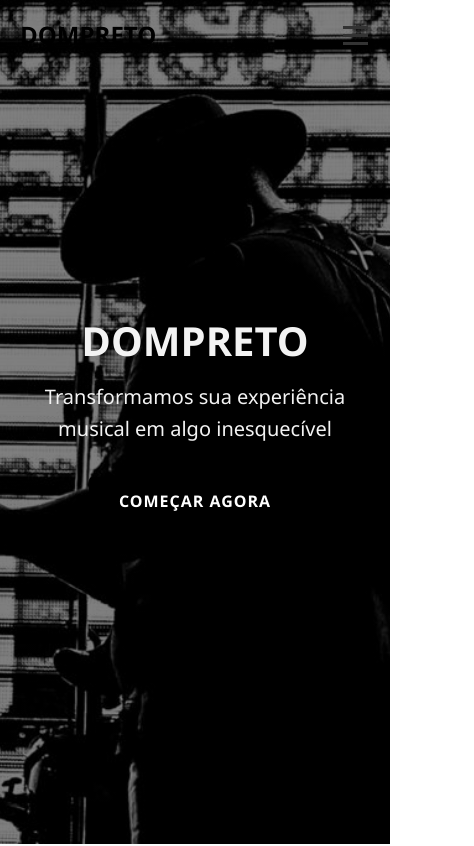
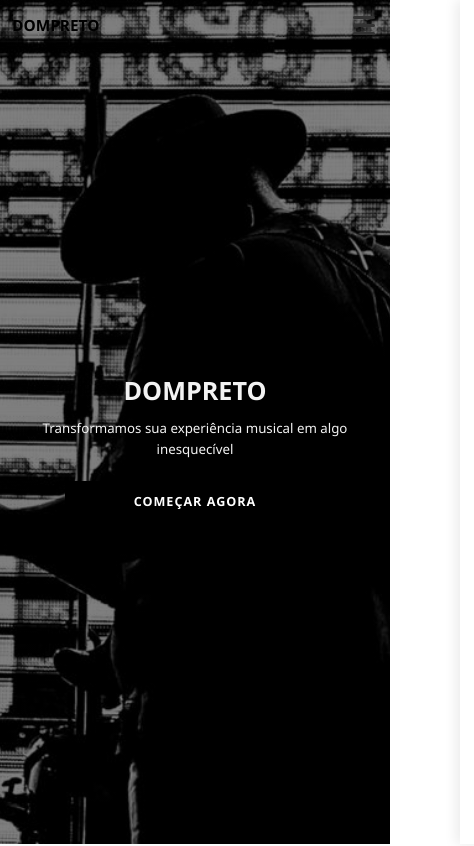
Before and after one commit to MateusOliveiraPires/dompreto, a React (Create React App) app: page / in a window 390 px wide. Shown: the top 846 px of the page, 474 px wide, since content can reach past the window. Built offline with nearby package versions, Linux system fonts and the light colour scheme.

Commit message:
change text finals corrigido autorais

```diff
--- a/src/App.js
+++ b/src/App.js
@@ -9,7 +9,6 @@ import Festivals from './components/Festivals/Festivals';
 import Clipping from './components/Clipping/Clipping';
 import Appearances from './components/Appearances/Appearances';
 import Authors from './components/Authors/Authors';
-import Features from './components/Features/Features';
 import Contact from './components/Contact/Contact';
 import Footer from './components/Footer/Footer';
 
@@ -25,7 +24,6 @@ function App() {
         <Clipping />
         <Appearances/>
         <Authors />
-        <Features />
         <Contact />
       </main>
 
--- a/src/components/About/About.js
+++ b/src/components/About/About.js
@@ -35,9 +35,6 @@ Led Zeppelin e James Brown, Dom Preto traduz a alma das montanhas mineiras em su
 sonoridade autêntica, conectando diferentes estilos com sua voz marcante e carisma
 singular.
           </p>
-          <p>
-            Nossa missão é entregar valor real aos clientes, unindo estética impecável com código robusto e escalável.
-          </p>
           <a href="#festivals" className="btn btn-secondary">Saiba Mais</a>
         </div>
       </div>
--- a/src/components/Appearances/Appearances.js
+++ b/src/components/Appearances/Appearances.js
@@ -53,9 +53,6 @@ const Appearances = () => {
               autoral. Também foi destaque na Rádio Extra e Rádio Inconfidência, consolidando
               sua trajetória no cenário musical alternativo.
           </p>
-          <p>
-            Nossa missão é entregar valor real aos clientes, unindo estética impecável com código robusto e escalável.
-          </p>
           <a href="#authors" className="btn btn-secondary">Saiba Mais</a>
         </div>
       </div>
--- a/src/components/Festivals/Festivals.js
+++ b/src/components/Festivals/Festivals.js
@@ -64,9 +64,6 @@ eventos como Boa Vista Soul Jazz, Dipanas Blues, Chapadas Blues, Horizonte Blues
 na final do Tiradentes Jazz Blues Festival, sempre com sua voz marcante e
 performance envolvente.
           </p>
-          <p>
-            Nossa missão é entregar valor real aos clientes, unindo estética impecável com código robusto e escalável.
-          </p>
           <a href="#clipping" className="btn btn-secondary">Saiba Mais</a>
         </div>
       </div>
--- a/src/components/Header/Header.css
+++ b/src/components/Header/Header.css
@@ -1,36 +1,59 @@
 .header {
   position: fixed;
   top: 0;
+  left: 0;
   width: 100%;
   z-index: 1000;
   background-color: transparent;
-  transition: background-color var(--transition-speed), box-shadow var(--transition-speed);
+  transition: background-color var(--transition-speed), box-shadow var(--transition-speed), padding var(--transition-speed);
   padding: 1rem 0;
 }
 
 .header.scrolled {
   background-color: var(--white);
-  box-shadow: 0 2px 10px rgba(0,0,0,0.1);
+  box-shadow: 0 2px 10px rgba(0, 0, 0, 0.1);
 }
 
 .header-container {
+  width: 100%;
   max-width: 1200px;
   margin: 0 auto;
   padding: 0 20px;
   display: flex;
   justify-content: space-between;
   align-items: center;
+  gap: 20px;
+  position: relative;
+}
+
+.logo {
+  z-index: 1002;
 }
 
 .logo a {
-  font-size: 1.5rem;
+  font-size: clamp(1.2rem, 2vw, 1.5rem);
   font-weight: bold;
   color: var(--primary-color);
+  white-space: nowrap;
+  text-decoration: none;
+}
+
+.nav {
+  display: flex;
+  align-items: center;
 }
 
 .nav-list {
   display: flex;
+  align-items: center;
   gap: 2rem;
+  list-style: none;
+  margin: 0;
+  padding: 0;
+}
+
+.nav-list li {
+  list-style: none;
 }
 
 .nav-list a {
@@ -38,87 +61,168 @@
   color: var(--text-color);
   position: relative;
   transition: color var(--transition-speed);
+  font-size: 1rem;
+  text-decoration: none;
 }
 
 .nav-list a:hover {
   color: var(--primary-color);
 }
 
-/* Menu Mobile Toggle (Hamburger) */
+/* Botão Hamburger */
 .menu-toggle {
   display: none;
-  flex-direction: column;
   justify-content: center;
   align-items: center;
-  width: 30px;
-  height: 30px;
+  width: 32px;
+  height: 32px;
   background: transparent;
   border: none;
   cursor: pointer;
-  z-index: 1001;
+  z-index: 1002;
+  padding: 0;
 }
 
-.hamburger, .hamburger::before, .hamburger::after {
+.hamburger,
+.hamburger::before,
+.hamburger::after {
   width: 25px;
   height: 3px;
   background-color: var(--text-color);
   transition: all var(--transition-speed);
   position: relative;
+  border-radius: 2px;
+  display: block;
 }
 
-.hamburger::before, .hamburger::after {
+.hamburger::before,
+.hamburger::after {
   content: '';
   position: absolute;
   left: 0;
 }
 
-.hamburger::before { top: -8px; }
-.hamburger::after { top: 8px; }
+.hamburger::before {
+  top: -8px;
+}
 
-/* Animação do X */
+.hamburger::after {
+  top: 8px;
+}
+
+/* Animação para X */
 .menu-toggle.active .hamburger {
   background-color: transparent;
 }
+
 .menu-toggle.active .hamburger::before {
   transform: rotate(45deg);
   top: 0;
 }
+
 .menu-toggle.active .hamburger::after {
   transform: rotate(-45deg);
   top: 0;
 }
 
-/* Responsividade */
+/* Tablet */
+@media (max-width: 992px) {
+  .header-container {
+    padding: 0 16px;
+  }
+
+  .nav-list {
+    gap: 1.2rem;
+  }
+
+  .nav-list a {
+    font-size: 0.95rem;
+  }
+}
+
+/* Mobile */
 @media (max-width: 768px) {
+  .header {
+    padding: 0.85rem 0;
+  }
+
+  .header-container {
+    padding: 0 16px;
+  }
+
   .menu-toggle {
     display: flex;
   }
 
   .nav {
-    position: absolute;
+    position: fixed;
     top: 0;
-    left: 0;
-    width: 100%;
+    right: -100%;
+    width: 80%;
+    max-width: 320px;
     height: 100vh;
     background-color: var(--white);
     display: flex;
-    justify-content: center;
-    align-items: center;
-    transform: translateX(-100%);
-    transition: transform var(--transition-speed);
+    justify-content: flex-start;
+    align-items: flex-start;
+    padding: 90px 24px 24px;
+    transition: right var(--transition-speed);
+    box-shadow: -4px 0 12px rgba(0, 0, 0, 0.08);
+    z-index: 1001;
   }
 
   .nav.active {
-    transform: translateX(0);
+    right: 0;
   }
 
   .nav-list {
     flex-direction: column;
-    text-align: center;
-    gap: 3rem;
+    align-items: flex-start;
+    justify-content: flex-start;
+    text-align: left;
+    gap: 1.5rem;
+    width: 100%;
+  }
+
+  .nav-list li {
+    width: 100%;
   }
 
   .nav-list a {
-    font-size: 1.5rem;
+    display: block;
+    width: 100%;
+    font-size: 1.1rem;
+    padding-bottom: 6px;
   }
 }
+
+/* Celulares pequenos */
+@media (max-width: 480px) {
+  .header-container {
+    padding: 0 12px;
+  }
+
+  .logo a {
+    font-size: 1.1rem;
+  }
+
+  .nav {
+    width: 85%;
+    padding: 85px 20px 20px;
+  }
+
+  .nav-list a {
+    font-size: 1rem;
+  }
+
+  .menu-toggle {
+    width: 28px;
+    height: 28px;
+  }
+
+  .hamburger,
+  .hamburger::before,
+  .hamburger::after {
+    width: 22px;
+  }
+}
--- a/src/components/Header/Header.js
+++ b/src/components/Header/Header.js
@@ -1,49 +1,81 @@
-import React, { useState, useEffect } from 'react';
+import React, { useEffect, useState } from 'react';
 import './Header.css';
+
+const menuItems = [
+  { label: 'Home', href: '#hero' },
+  { label: 'Sobre', href: '#about' },
+  { label: 'Festivais', href: '#festivals' },
+  { label: 'Clipping', href: '#clipping' },
+  { label: 'Mídia', href: '#appearances' },
+  { label: 'Autorais', href: '#authors' },
+  { label: 'Contato', href: '#contact' },
+];
 
 const Header = () => {
   const [isMenuOpen, setIsMenuOpen] = useState(false);
   const [isScrolled, setIsScrolled] = useState(false);
 
-  // Efeito para fixar o header ao rolar
   useEffect(() => {
     const handleScroll = () => {
-      setIsScrolled(window.scrollY > 50);
+      setIsScrolled(window.scrollY > 40);
     };
+
     window.addEventListener('scroll', handleScroll);
     return () => window.removeEventListener('scroll', handleScroll);
   }, []);
 
+  useEffect(() => {
+    document.body.style.overflow = isMenuOpen ? 'hidden' : 'auto';
+
+    return () => {
+      document.body.style.overflow = 'auto';
+    };
+  }, [isMenuOpen]);
+
   const toggleMenu = () => {
-    setIsMenuOpen(!isMenuOpen);
+    setIsMenuOpen((prev) => !prev);
+  };
+
+  const closeMenu = () => {
+    setIsMenuOpen(false);
   };
 
   return (
     <header className={`header ${isScrolled ? 'scrolled' : ''}`}>
       <div className="header-container">
         <div className="logo">
-          <a href="#hero">DOMPRETO</a>
+          <a href="#hero" onClick={closeMenu}>
+            DOMPRETO
+          </a>
         </div>
-
-        <nav className={`nav ${isMenuOpen ? 'active' : ''}`}>
-          <ul className="nav-list">
-            <li><a href="#hero" onClick={() => setIsMenuOpen(false)}>Home</a></li>
-            <li><a href="#about" onClick={() => setIsMenuOpen(false)}>Sobre</a></li>
-            <li><a href="#festivals" onClick={() => setIsMenuOpen(false)}>Festivais</a></li>
-            <li><a href="#clipping" onClick={() => setIsMenuOpen(false)}>Clipping</a></li>
-            <li><a href="#appearances" onClick={() => setIsMenuOpen(false)}>Mídia</a></li>
-            <li><a href="#authors" onClick={() => setIsMenuOpen(false)}>Autorais</a></li>
-            <li><a href="#contact" onClick={() => setIsMenuOpen(false)}>Contato</a></li>
-          </ul>
-        </nav>
 
         <button
           className={`menu-toggle ${isMenuOpen ? 'active' : ''}`}
           onClick={toggleMenu}
-          aria-label="Toggle menu"
+          aria-label={isMenuOpen ? 'Fechar menu' : 'Abrir menu'}
+          aria-expanded={isMenuOpen}
+          aria-controls="main-navigation"
+          type="button"
         >
           <span className="hamburger"></span>
         </button>
+
+        <nav
+          id="main-navigation"
+          className={`nav ${isMenuOpen ? 'active' : ''}`}
+        >
+          <ul className="nav-list">
+            {menuItems.map((item) => (
+              <li key={item.href}>
+                <a href={item.href} onClick={closeMenu}>
+                  {item.label}
+                </a>
+              </li>
+            ))}
+          </ul>
+        </nav>
+
+        {isMenuOpen && <div className="nav-overlay" onClick={closeMenu}></div>}
       </div>
     </header>
   );
--- a/src/components/Hero/Hero.css
+++ b/src/components/Hero/Hero.css
@@ -1,36 +1,39 @@
 .hero-section {
-  height: 100vh;
+  min-height: 100vh;
   display: flex;
   align-items: center;
   justify-content: center;
   text-align: center;
 
   background:
-    linear-gradient(rgba(0,0,0,0.5), rgba(0,0,0,0.5)),
+    linear-gradient(rgba(0, 0, 0, 0.5), rgba(0, 0, 0, 0.5)),
     url('/public/CapaFundodompreto.png');
 
   background-size: cover;
   background-position: center;
   background-repeat: no-repeat;
 
-  padding: 0 20px;
+  padding: 100px 20px 60px;
 }
 
 .hero-content {
+  width: 100%;
   max-width: 800px;
+  margin: 0 auto;
 }
 
 .hero-content h1 {
-  font-size: 3.5rem;
+  font-size: clamp(2rem, 6vw, 3.5rem);
   color: #f3f3f3;
   margin-bottom: 1rem;
   line-height: 1.2;
 }
 
 .hero-content p {
-  font-size: 1.25rem;
+  font-size: clamp(1rem, 2.5vw, 1.25rem);
   color: #f3f3f3;
   margin-bottom: 2rem;
+  line-height: 1.6;
 }
 
 .btn {
@@ -43,6 +46,7 @@
   transition: all var(--transition-speed);
   cursor: pointer;
   border: none;
+  text-decoration: none;
 }
 
 .btn-primary {
@@ -51,13 +55,67 @@
 }
 
 .btn-primary:hover {
-  background-color: var(#f3f3f3);
+  background-color: #f3f3f3;
+  color: var(--primary-color);
   transform: translateY(-3px);
-  box-shadow: 0 10px 20px rgba(0,0,0,0.1);
+  box-shadow: 0 10px 20px rgba(0, 0, 0, 0.15);
 }
 
-@media (max-width: 768px) {
-  .hero-content h1 {
-    font-size: 2.5rem;
+/* Tablet */
+@media (max-width: 992px) {
+  .hero-section {
+    padding: 90px 18px 50px;
+  }
+
+  .hero-content {
+    max-width: 700px;
   }
 }
+
+/* Mobile */
+@media (max-width: 768px) {
+  .hero-section {
+    min-height: 100vh;
+    padding: 100px 16px 40px;
+    background-position: center center;
+  }
+
+  .hero-content {
+    max-width: 100%;
+  }
+
+  .hero-content h1 {
+    margin-bottom: 0.9rem;
+  }
+
+  .hero-content p {
+    margin-bottom: 1.5rem;
+  }
+
+  .btn {
+    padding: 12px 24px;
+    font-size: 0.95rem;
+  }
+}
+
+/* Celulares pequenos */
+@media (max-width: 480px) {
+  .hero-section {
+    padding: 90px 12px 35px;
+  }
+
+  .hero-content h1 {
+    font-size: 1.8rem;
+  }
+
+  .hero-content p {
+    font-size: 0.95rem;
+  }
+
+  .btn {
+    width: 100%;
+    max-width: 260px;
+    padding: 12px 20px;
+    font-size: 0.9rem;
+  }
+}
--- a/src/index.css
+++ b/src/index.css
@@ -7,22 +7,35 @@
   --white: #ffffff;
   --gray-border: #ddd;
   --transition-speed: 0.3s;
+  --container-width: 1200px;
+  --section-padding: 80px;
 }
 
+/* Reset global */
 * {
   margin: 0;
   padding: 0;
   box-sizing: border-box;
 }
 
+*::before,
+*::after {
+  box-sizing: border-box;
+}
+
 html {
-  scroll-behavior: smooth; /* Scroll suave global */
+  scroll-behavior: smooth;
+  font-size: 16px;
 }
 
 body {
   font-family: 'Segoe UI', Tahoma, Geneva, Verdana, sans-serif;
   line-height: 1.6;
   color: var(--text-color);
+  background-color: var(--white);
+  overflow-x: hidden;
+  -webkit-font-smoothing: antialiased;
+  text-rendering: optimizeLegibility;
 }
 
 ul {
@@ -32,9 +45,97 @@ ul {
 a {
   text-decoration: none;
   color: inherit;
+  transition: color var(--transition-speed);
 }
 
 img {
   max-width: 100%;
+  height: auto;
   display: block;
 }
+
+/* Container padrão */
+.container {
+  width: 100%;
+  max-width: var(--container-width);
+  margin: 0 auto;
+  padding: 0 20px;
+}
+
+/* Seções */
+section {
+  width: 100%;
+  padding: var(--section-padding) 0;
+}
+
+/* Títulos e textos */
+h1,
+h2,
+h3,
+h4,
+h5,
+h6 {
+  line-height: 1.2;
+  word-break: break-word;
+}
+
+p {
+  word-break: break-word;
+}
+
+/* Botões e inputs */
+button,
+input,
+textarea,
+select {
+  font: inherit;
+}
+
+/* Tablet */
+@media (max-width: 992px) {
+  :root {
+    --section-padding: 70px;
+  }
+
+  .container {
+    padding: 0 16px;
+  }
+
+  html {
+    font-size: 15px;
+  }
+}
+
+/* Mobile */
+@media (max-width: 768px) {
+  :root {
+    --section-padding: 60px;
+  }
+
+  .container {
+    padding: 0 14px;
+  }
+
+  html {
+    font-size: 15px;
+  }
+
+  body {
+    line-height: 1.5;
+  }
+}
+
+/* Celulares pequenos */
+@media (max-width: 480px) {
+  :root {
+    --section-padding: 50px;
+  }
+
+  .container {
+    padding: 0 12px;
+  }
+
+  html {
+    font-size: 14px;
+  }
+}
```
Also changed, not shown: src/components/Authors/Authors.css (+35 -5 lines), src/components/Authors/Authors.js (+7 -4 lines), src/components/Features/Features.css (deleted, +0 -50 lines), src/components/Features/Features.js (deleted, +0 -28 lines).
